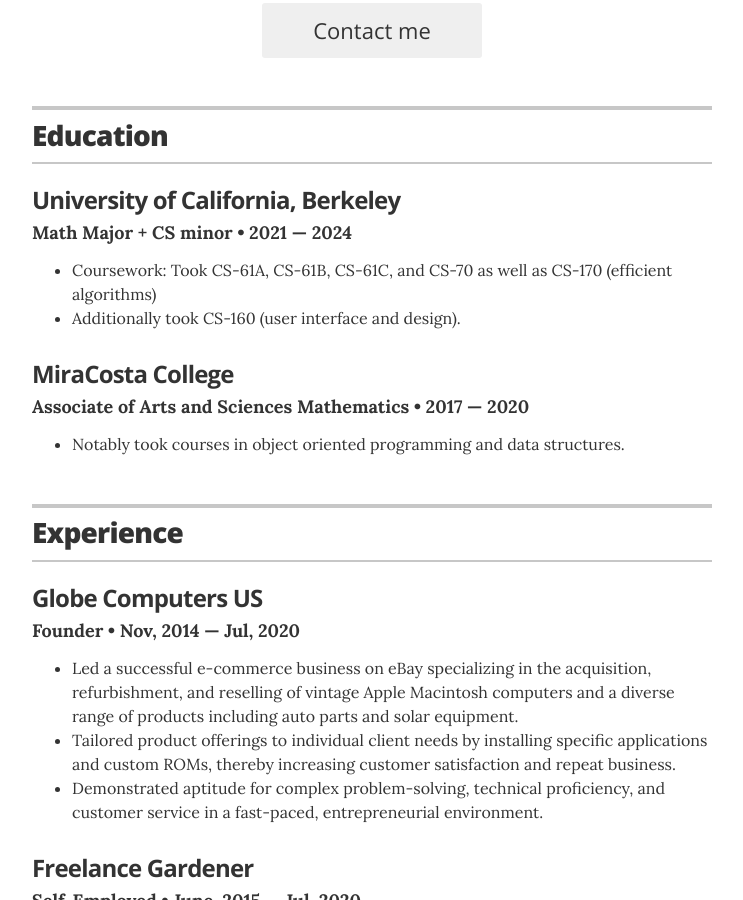
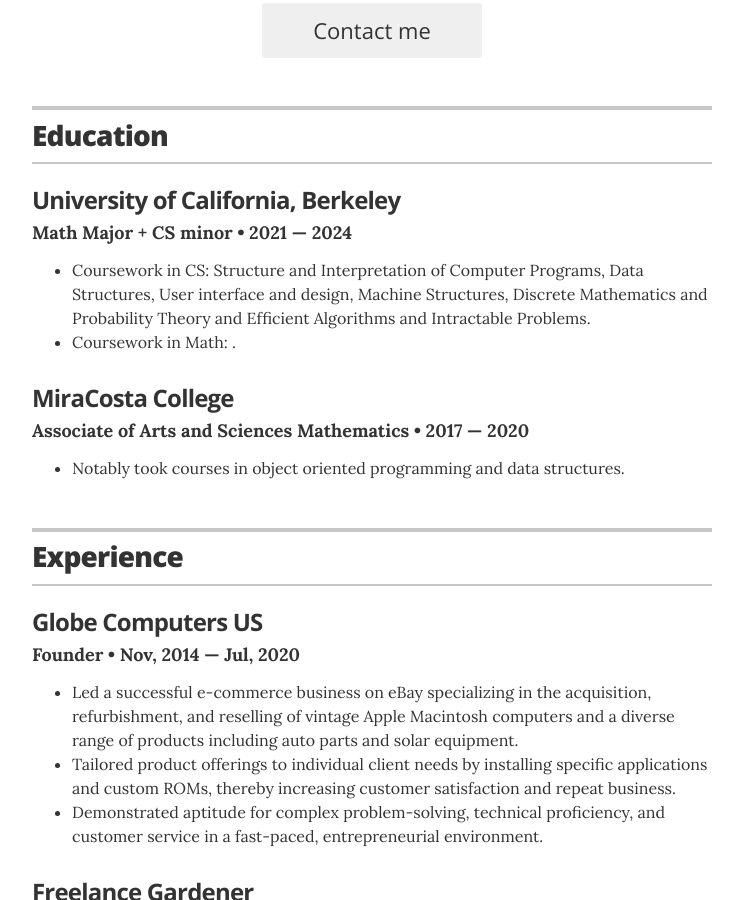
Before and after one commit to arthurutnehmer/Resume, a Jekyll site: the page built from index.html, in a window 1280 px wide and 900 px high, scrolled down 513 px. Shown: the whole window, without its empty margins (268-1011 px from the left). Built offline with Jekyll 4.4.1, drawn with Linux system fonts in a browser that asks for light colours.

Commit message:
Added degree details.

```diff
--- a/_data/education.yml
+++ b/_data/education.yml
@@ -3,8 +3,8 @@
   uni: University of California, Berkeley
   year: 2021 &mdash; 2024
   awards:
-    - award: "Coursework: Took CS-61A, CS-61B, CS-61C, and CS-70 as well as CS-170 (efficient algorithms)"
-    - award: Additionally took CS-160 (user interface and design).
+    - award: "Coursework in CS: Structure and Interpretation of Computer Programs, Data Structures, User interface and design, Machine Structures, Discrete Mathematics and Probability Theory and Efficient Algorithms and Intractable Problems."
+    - award: "Coursework in Math: ."
   summary:
 
 - degree: Associate of Arts and Sciences Mathematics
```
